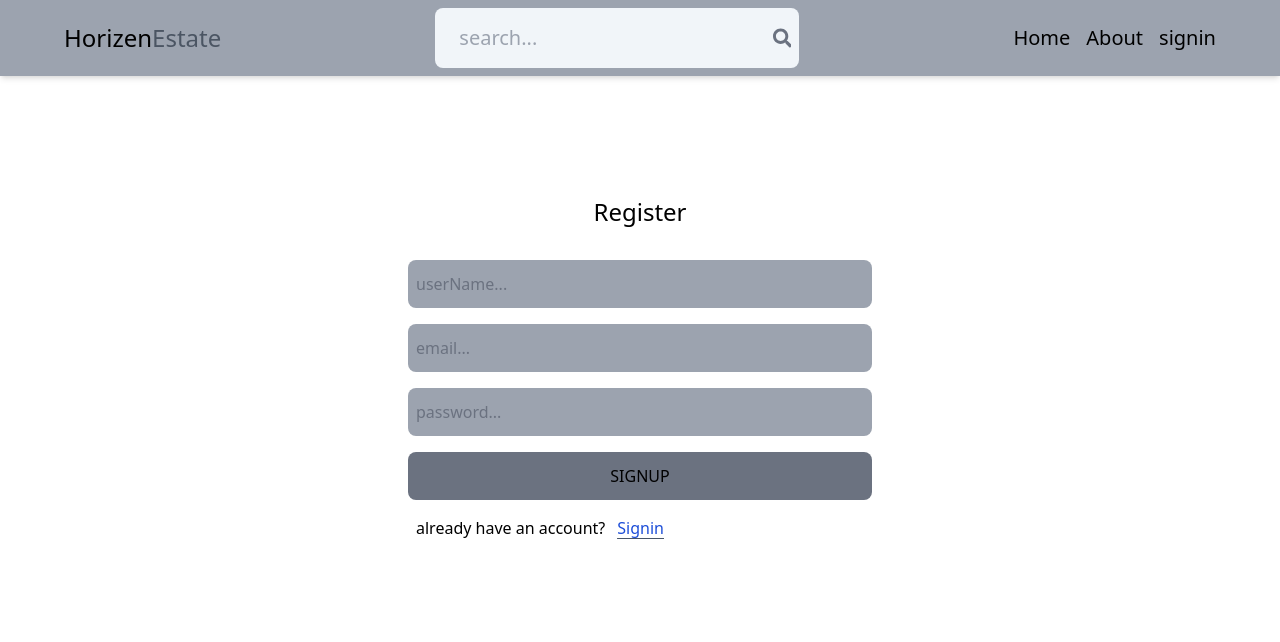
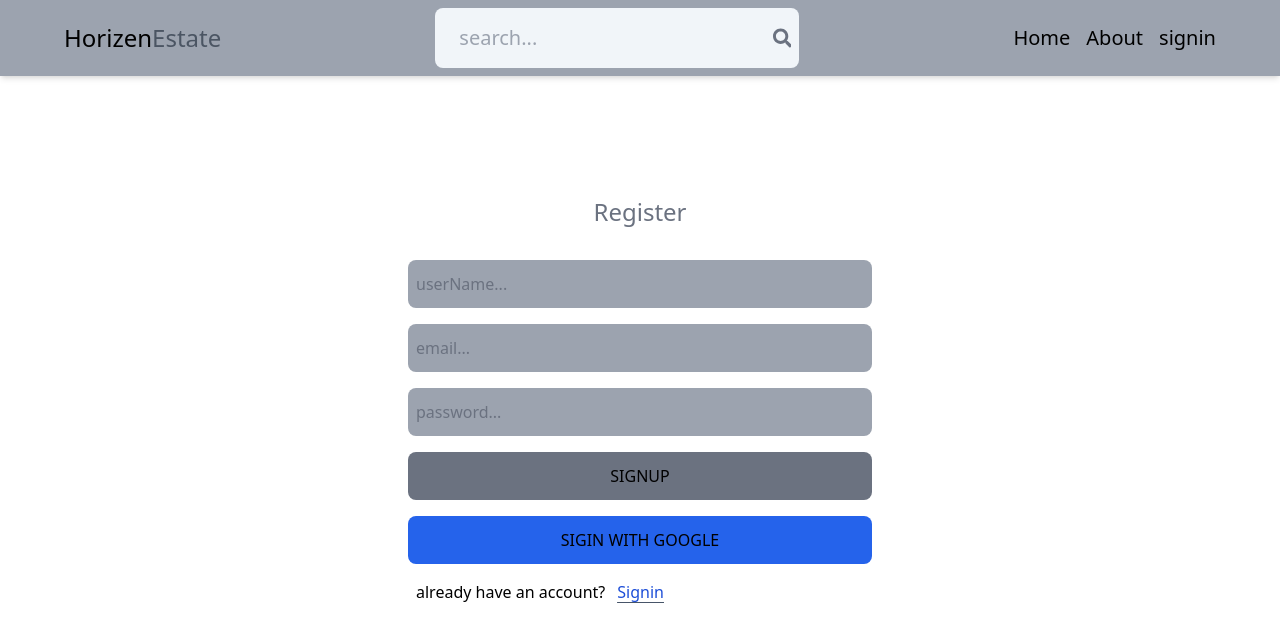
Before and after one commit to rizwan-signon/Horizen-estate, a React (Vite) app in the folder client/: page /signup in a window 1280 px wide. Shown: the top 642 px of the page. Built offline with nearby package versions, Linux system fonts and the light colour scheme.

Commit message:
add google-auth front end

```diff
--- a/client/package.json
+++ b/client/package.json
@@ -11,6 +11,7 @@
   },
   "dependencies": {
     "@reduxjs/toolkit": "^2.2.7",
+    "firebase": "^10.12.4",
     "react": "^18.3.1",
     "react-dom": "^18.3.1",
     "react-icons": "^5.2.1",
--- /dev/null
+++ b/client/src/components/OAuth.jsx
@@ -0,0 +1,43 @@
+import { getAuth, GoogleAuthProvider, signInWithPopup } from "firebase/auth";
+import { useDispatch } from "react-redux";
+import { signinSuccess } from "../redux/slices/userSlice";
+import app from "../firebase";
+const OAuth = () => {
+  const dispatch = useDispatch();
+  const handleGoogle = async () => {
+    try {
+      const provider = new GoogleAuthProvider();
+      const auth = getAuth(app);
+      const result = await signInWithPopup(auth, provider);
+      console.log(result);
+      const response = await fetch("/api/auth/google", {
+        method: "POST",
+        headers: {
+          Content_Type: "application/json",
+        },
+        body: JSON.stringify({
+          userName: result.user.displayName,
+          email: result.user.email,
+          photo: result.user.photoURL,
+        }),
+      });
+      const data = await response.json();
+      dispatch(signinSuccess(data));
+    } catch (error) {
+      console.log("cant signin with google");
+    }
+  };
+  return (
+    <div>
+      <button
+        onClick={handleGoogle}
+        type="button"
+        className="bg-blue-600 hover:opacity-90 uppercase font-medium w-full focus:overflow-hidden rounded-lg placeholder:text-gray-500 py-3 px-2"
+      >
+        sigin with Google
+      </button>
+    </div>
+  );
+};
+
+export default OAuth;
--- /dev/null
+++ b/client/src/firebase.js
@@ -0,0 +1,18 @@
+// Import the functions you need from the SDKs you need
+import { initializeApp } from "firebase/app";
+// TODO: Add SDKs for Firebase products that you want to use
+// https://firebase.google.com/docs/web/setup#available-libraries
+
+// Your web app's Firebase configuration
+const firebaseConfig = {
+  apiKey: import.meta.env.VITE_FIREBASE_API,
+  authDomain: "horizen-a3a33.firebaseapp.com",
+  projectId: "horizen-a3a33",
+  storageBucket: "horizen-a3a33.appspot.com",
+  messagingSenderId: "487863430470",
+  appId: "1:487863430470:web:5c40706dac0c84afd7c947",
+};
+
+// Initialize Firebase
+const app = initializeApp(firebaseConfig);
+export default app;
--- a/client/src/pages/SignIn.jsx
+++ b/client/src/pages/SignIn.jsx
@@ -6,6 +6,7 @@ import {
   signinFailure,
 } from "../redux/slices/userSlice";
 import { useDispatch, useSelector } from "react-redux";
+import OAuth from "../components/OAuth";
 const SignIn = () => {
   const [signinData, setSigninData] = useState({});
   const navigate = useNavigate();
@@ -40,7 +41,7 @@ const SignIn = () => {
   };
   return (
     <div className=" max-w-sm sm:max-w-lg mx-auto py-10 px-4 mt-20">
-      <h1 className="text-2xl sm:text-3xl text-center font-medium text-blue-700 sm:text-gray-500">
+      <h1 className="text-2xl sm:text-3xl text-center font-medium text-gray-500">
         Sign in
       </h1>
       <form
@@ -68,6 +69,7 @@ const SignIn = () => {
         >
           {loading ? "loading" : "sign in"}
         </button>
+        <OAuth />
 
         <div className="flex items-center space-x-3 mx-2">
           <p>Dont have an account</p>
--- a/client/src/pages/SignUp.jsx
+++ b/client/src/pages/SignUp.jsx
@@ -1,5 +1,6 @@
 import { useState } from "react";
 import { Link, useNavigate } from "react-router-dom";
+import OAuth from "../components/OAuth";
 
 const SignUp = () => {
   const [signupData, setSignupData] = useState({});
@@ -38,7 +39,9 @@ const SignUp = () => {
   };
   return (
     <div className=" max-w-sm sm:max-w-lg mx-auto py-10 px-4 mt-20">
-      <h1 className="text-2xl sm:text-2xl text-center font-medium">Register</h1>
+      <h1 className="text-2xl sm:text-2xl text-center font-medium text-gray-500">
+        Register
+      </h1>
       <form
         action="#"
         className="flex flex-col p-2 gap-4 mt-6"
@@ -71,7 +74,7 @@ const SignUp = () => {
         >
           {loading ? "loading" : "signup"}
         </button>
-
+        <OAuth />
         <div className="flex items-center space-x-3 mx-2">
           <p>already have an account?</p>
           <span className="underline decoration-slate-600 cursor-pointer underline-offset-4 text-blue-700 font-medium">
```
Also changed, not shown: 2 other files (tests, documents, lock files or other folders).
